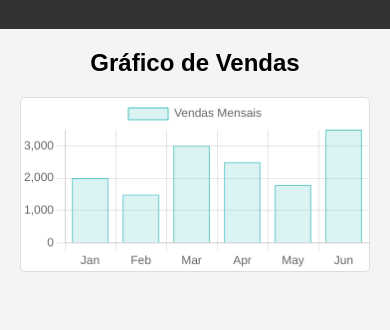
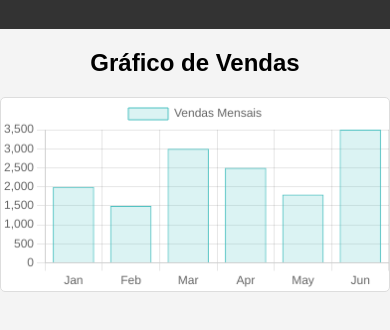
Before and after one commit to guuhferiani/dashboard_front, a plain HTML site: page index.html in a window 390 px wide. Shown: the part 108-438 px from the top of the page. Drawn offline with nearby package versions, Linux system fonts and the light colour scheme.

Commit message:
atualizacao css responsivo

```diff
--- a/estilo.css
+++ b/estilo.css
@@ -14,12 +14,17 @@ body {
 
 section {
     margin: 20px;
+    max-width: 800px;
+    margin-left: auto;
+    margin-right: auto;
 }
 
 canvas {
     background-color: #fff;
     border: 1px solid #ddd;
     border-radius: 5px;
+    width: 100%;
+    height: auto;
 }
 .titulo {
     align-items: center;
```
Lines whose indentation alone changed are shown as unchanged.
